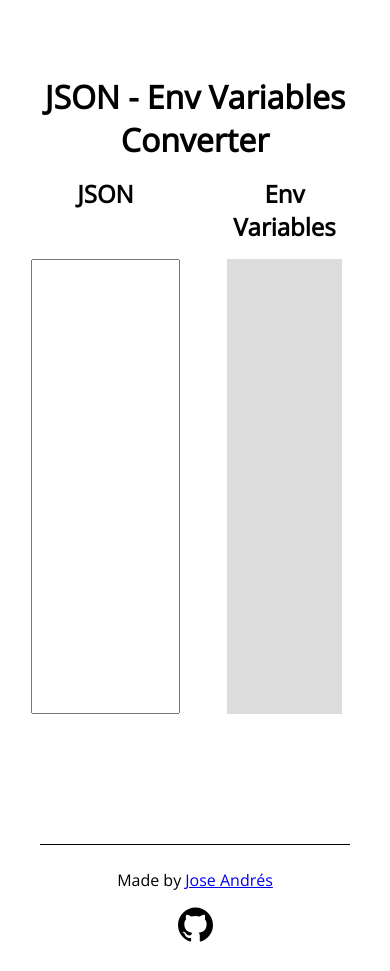
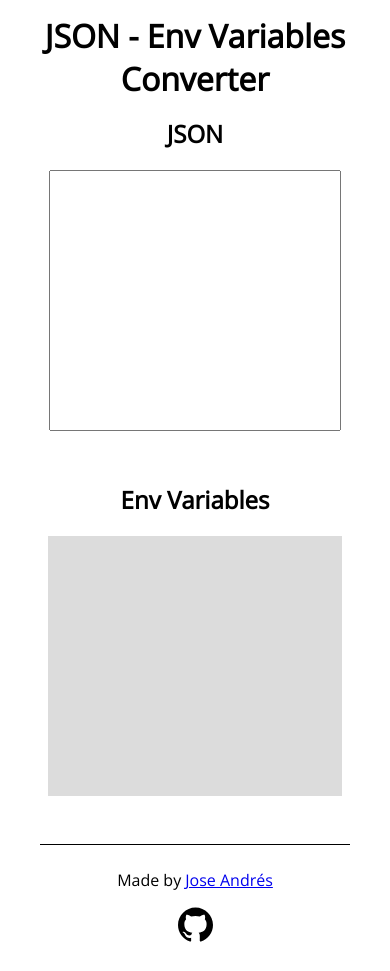
Before and after one commit to merojosa/json-env-converter, a SvelteKit app: page / in a window 390 px wide. Built offline with nearby package versions, Linux system fonts and the light colour scheme.

Commit message:
Responsive page

```diff
--- a/src/routes/+layout.svelte
+++ b/src/routes/+layout.svelte
@@ -27,10 +27,10 @@
   :global(main) {
     grid-area: main;
     margin: 1rem;
-    display: flex;
-    flex-direction: column;
-    justify-content: center;
-    align-items: center;
+    display: grid;
+    align-items: unset;
+    grid-template-rows: 10% 90%;
+    grid-template-columns: 100%;
   }
 
   :global(footer) {
@@ -44,4 +44,10 @@
     margin: 0 2.5rem;
     border-top: 1px solid black;
   }
+
+  @media (min-width: 600px) {
+    :global(main) {
+      align-items: center;
+    }
+  }
 </style>
--- a/src/routes/+page.svelte
+++ b/src/routes/+page.svelte
@@ -20,9 +20,7 @@
   <h1>JSON - Env Variables Converter</h1>
   <section class="grid-section">
     <h2>JSON</h2>
-
     <textarea bind:value={textareaValue} class="edit-textarea" />
-
     <h2>Env Variables</h2>
     <div class="result-container">
       <pre><code>{$converter}</code></pre>
@@ -50,6 +48,7 @@
   h2 {
     margin: 0;
     text-align: center;
+    align-self: center;
   }
 
   h2 {
@@ -58,11 +57,10 @@
 
   .grid-section {
     display: grid;
-    grid-template-columns: repeat(2, 50%);
-    grid-template-rows: min-content 80%;
-    grid-auto-flow: column;
+    grid-template-columns: 100%;
+    grid-template-rows: auto 40% auto 40%;
     width: 100%;
-    height: 75%;
+    height: 100%;
   }
 
   .edit-textarea {
@@ -108,4 +106,13 @@
     display: block;
     opacity: 1;
   }
+
+  @media (min-width: 800px) {
+    .grid-section {
+      grid-template-columns: repeat(2, 50%);
+      grid-template-rows: min-content 80%;
+      grid-auto-flow: column;
+      height: 75%;
+    }
+  }
 </style>
```
